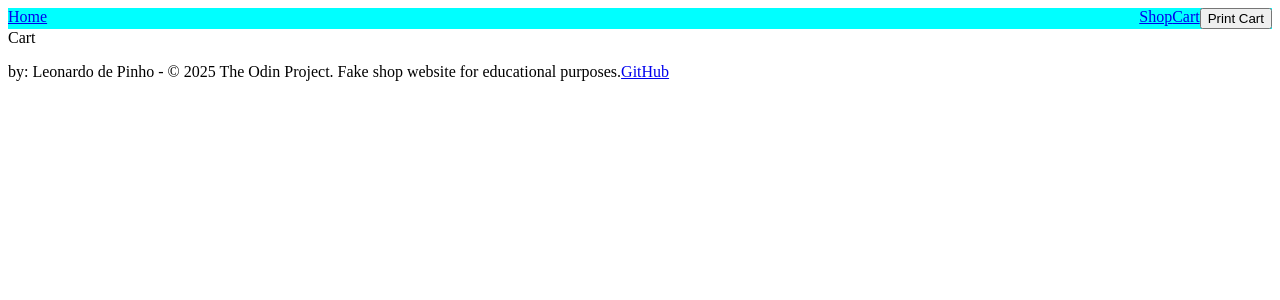
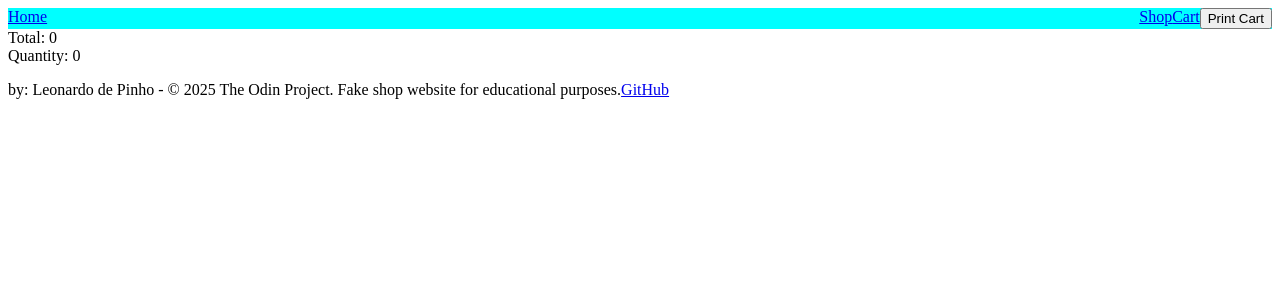
Before and after one commit to Ahab1777/shopping-cart, a React (Vite) app: page /cart in a window 1280 px wide. Shown: the top 300 px of the page. Built offline with nearby package versions, Linux system fonts and the light colour scheme.

Commit message:
starting Cart logic

```diff
--- a/src/pages/Cart.tsx
+++ b/src/pages/Cart.tsx
@@ -1,9 +1,21 @@
-
+import { useCart } from "../hooks/useCart"
 
 const Cart = () => {
+    const {removeFromCart, clearCart, cartTotal, cartItemCount} = useCart();
 
     return (
-        <div className="cart-container">Cart</div>
+        <div className="cart-container">
+            <div className="item-list"></div>
+            <div className="checkout-panel">
+                <div
+                className="total-price"
+                >Total: <span className="">{cartTotal}</span>
+                </div>
+                <div
+                className="total-quantity"
+                >Quantity: <span className="">{cartItemCount}</span></div>
+            </div>
+        </div>
     )
 }
 
```
